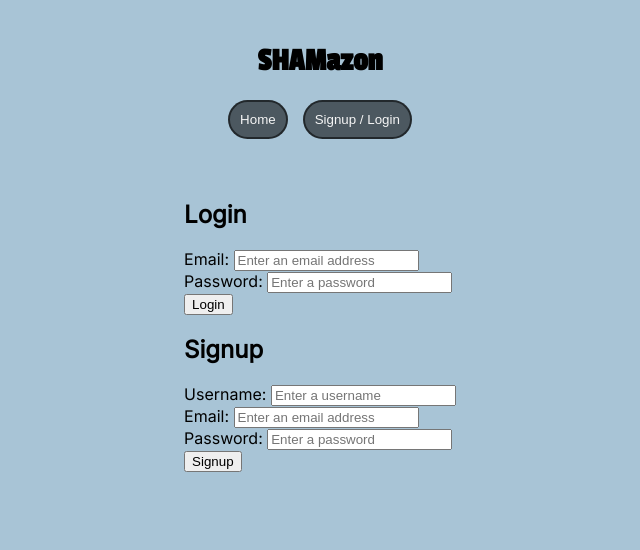
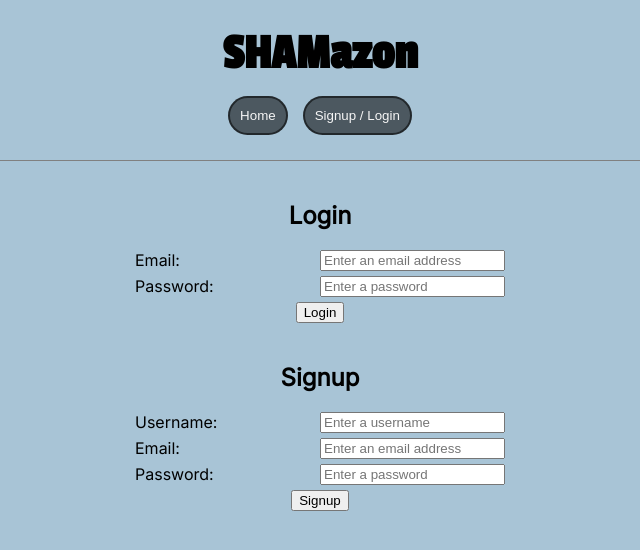
Before and after one commit to Mutotu/SHAMazon--frontend, a React (Create React App) app in the folder project-frontend/: page /login in a window 1280 px wide. Shown: the top 550 px of the page, without its empty margins (320-960 px from the left). Built offline with nearby package versions, Linux system fonts and the light colour scheme.

Commit message:
Updated CSS for Header, CartPage, LoginPage, and ShopPage.

```diff
--- a/project-frontend/src/components/cssFiles/Header.css
+++ b/project-frontend/src/components/cssFiles/Header.css
@@ -5,16 +5,22 @@
     flex-direction: column;
     align-items: center;
     justify-content: center;
+    gap: 15px;
+
     position: sticky;
     position: -webkit-sticky;
     top: 0;
 
     height: 160px;
     width: 100%;
+
+    border-bottom: 1px solid gray;
 }
 
 .Title {
     font-family: 'Passion One', cursive;
+    font-size: 50px;
+    margin: 0;
 }
 
 .NavBar {
--- a/project-frontend/src/pages/cssFiles/CartPage.css
+++ b/project-frontend/src/pages/cssFiles/CartPage.css
@@ -1,3 +1,20 @@
+.CartPage {
+  display: flex;
+  flex-direction: column;
+  align-items: center;
+  justify-content: center;
+  gap: 15px;
+}
+
+.CartPageItem {
+  display: flex;
+  align-items: center;
+  justify-content: center;
+  border: 2px solid black;
+  border-radius: 10px;
+  background-color: rgb(163, 163, 238);
+}
+
 .btn {
   display: inline-block;
   padding: 15px 25px;
--- a/project-frontend/src/pages/cssFiles/LoginPage.css
+++ b/project-frontend/src/pages/cssFiles/LoginPage.css
@@ -0,0 +1,32 @@
+.LoginPage {
+    display: flex;
+    flex-direction: column;
+    align-items: center;
+    justify-content: center;
+    gap: 20px;
+}
+
+.FormDiv {
+    display: flex;
+    flex-direction: column;
+    align-items: center;
+}
+
+.LoginForm {
+    display: flex;
+    flex-direction: column;
+    align-items: center;
+    gap: 5px;
+}
+
+.SignupForm {
+    display: flex;
+    flex-direction: column;
+    align-items: center;
+    gap: 5px;
+}
+
+.LoginFormElement {
+    display: grid;
+    grid-template-columns: repeat(2, 1fr);
+}
--- a/project-frontend/src/pages/cssFiles/ShopPage.css
+++ b/project-frontend/src/pages/cssFiles/ShopPage.css
@@ -13,6 +13,7 @@
 
     border: 2px solid black;
     border-radius: 10px;
+    background-color: rgb(163, 163, 238);
 }
 
 .ShopPageItem > button {
--- a/project-frontend/src/pages/jsFiles/CartPage.js
+++ b/project-frontend/src/pages/jsFiles/CartPage.js
@@ -28,7 +28,7 @@ function CartPage(props) {
   function createPlantItems() {
     return cart.map((plant, idx) => {
       return (
-        <div>
+        <div className="CartPageItem">
           <PlantItem
             key={plant.id}
             name={plant.name}
@@ -60,16 +60,14 @@ function CartPage(props) {
   useEffect(cartTotalPrice, [cart]);
 
   return (
-    <div>
+    <div className="CartPage">
       {createPlantItems()}
       <h3>Total: ${totalPrice}</h3>
 
       <button
         className='btn'
         onClick={() => {
-          {
-            totalPrice === 0 ? navigation("/shop") : navigation("/checkout");
-          }
+          totalPrice === 0 ? navigation("/shop") : navigation("/checkout");
         }}
       >
         Checkout
--- a/project-frontend/src/pages/jsFiles/LoginPage.js
+++ b/project-frontend/src/pages/jsFiles/LoginPage.js
@@ -55,32 +55,32 @@ function LoginPage(props) {
 
     return (
         <div className='LoginPage'>
-            <div>
+            <div className='FormDiv'>
                 <h2>Login</h2>
                 <form className='LoginForm' onSubmit={submitLogin}>
-                    <div>
+                    <div className='LoginFormElement'>
                         <label htmlFor='email'>Email: </label>
                         <input name="email" type="email" placeholder="Enter an email address" value={loginInfo.email} onChange={handleLoginFormChange} />
                     </div>
-                    <div>
+                    <div className='LoginFormElement'>
                         <label htmlFor='password'>Password: </label>
                         <input name="password" type="password" placeholder="Enter a password" value={loginInfo.password} onChange={handleLoginFormChange} />
                     </div>
                     <input type='submit' value="Login" />
                 </form>
             </div>
-            <div>
+            <div className='FormDiv'>
                 <h2>Signup</h2>
                 <form className='SignupForm' onSubmit={submitSignup}>
-                    <div>
+                    <div className='LoginFormElement'>
                         <label htmlFor='username'>Username: </label>
                         <input name="username" type="text" placeholder="Enter a username" value={signupInfo.username} onChange={handleSignUpFormChange} />
                     </div>
-                    <div>
+                    <div className='LoginFormElement'>
                         <label htmlFor='email'>Email: </label>
                         <input name="email" type="email" placeholder="Enter an email address" value={signupInfo.email} onChange={handleSignUpFormChange} />
                     </div>
-                    <div>
+                    <div className='LoginFormElement'>
                         <label htmlFor='password'>Password: </label>
                         <input name="password" type="password" placeholder="Enter a password" value={signupInfo.password} onChange={handleSignUpFormChange} />
                     </div>
```
